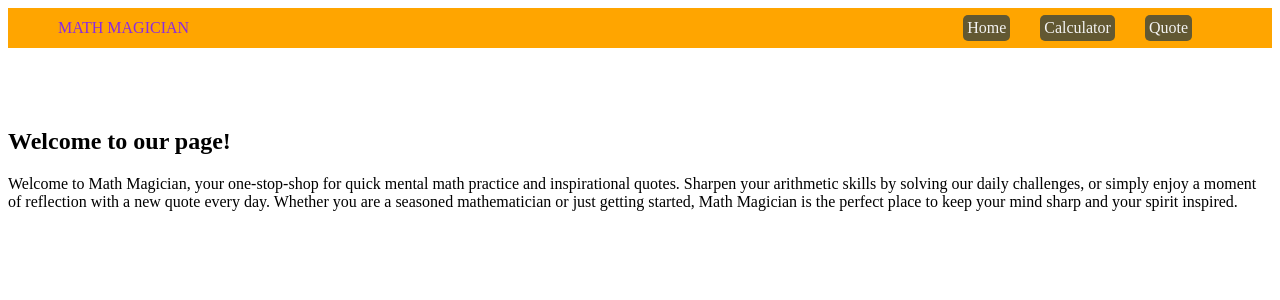
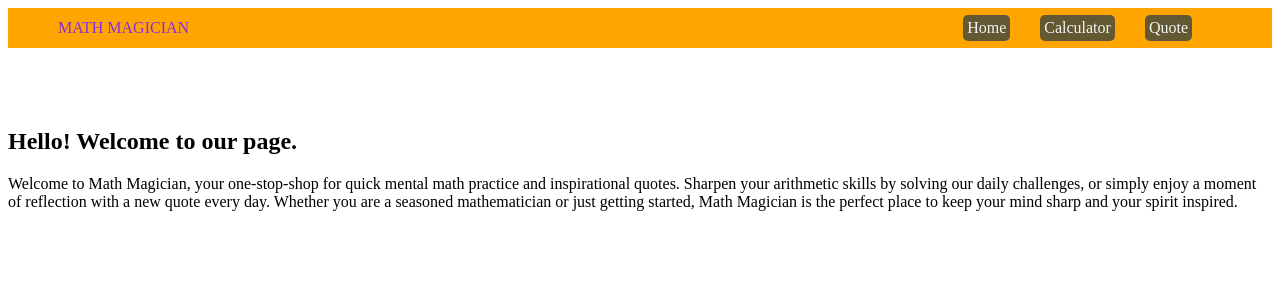
Before and after one commit to mercymugambi/math-magician, a React (Create React App) app: page / in a window 1280 px wide. Shown: the top 300 px of the page. Built offline with nearby package versions, Linux system fonts and the light colour scheme.

Commit message:
Add heading to home page

```diff
--- a/src/components/Home.js
+++ b/src/components/Home.js
@@ -1,6 +1,6 @@
 const Home = () => (
   <>
-    <h2>Welcome to our page!</h2>
+    <h2>Hello! Welcome to our page.</h2>
     <p>
       Welcome to Math Magician, your one-stop-shop for quick mental
       math practice and inspirational quotes. Sharpen your arithmetic
```
